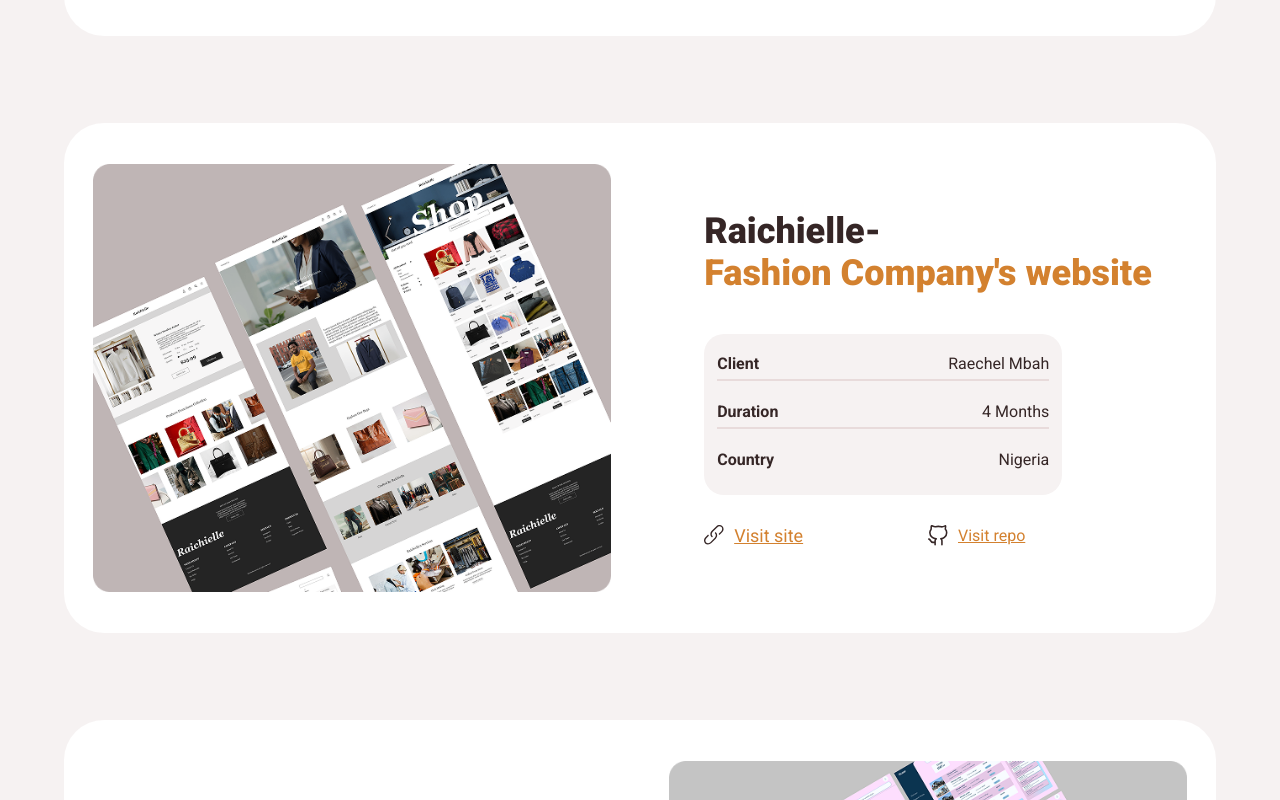
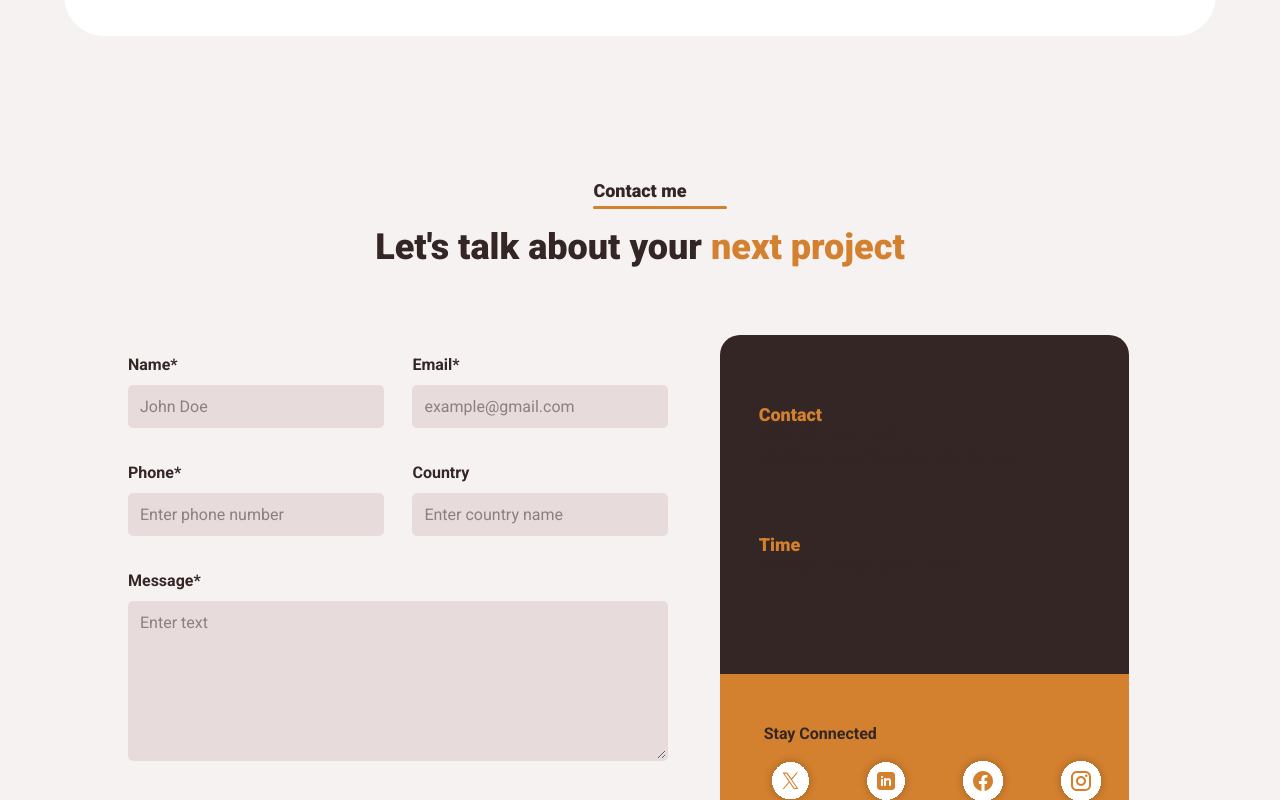
Before and after one commit to Andrewchigaemezu/andrew_portfolio, a React (Vite) app: page /portfolio in a window 1280 px wide. Shown: the part 1840-2640 px from the top of the page. Built offline with nearby package versions, Linux system fonts and the light colour scheme.

Commit message:
fixed project links

```diff
--- a/src/components/portfoliopagecomponents/PortfolioContent.jsx
+++ b/src/components/portfoliopagecomponents/PortfolioContent.jsx
@@ -7,6 +7,7 @@
 import gitsvg from "../../assets/svg/gitsvg.svg";
 import raichielle from "../../assets/img/raichielle.png";
 import codemek from "../../assets/img/codemek.png";
+import { Link } from "react-router-dom";
 
 function PortfolioContent() {
   return (
@@ -46,88 +47,20 @@
               </li>
             </ul>
             <div className={style.project_links_cont}>
-              <a href="#" className={style.project_link}>
+              <Link
+                to="https://raichielle-q9v5.vercel.app/"
+                className={style.project_link}
+              >
                 <img src={urlsvg} alt="url icon" />
                 <P18>Visit site</P18>
-              </a>
-              <a href="#" className={style.project_link}>
+              </Link>
+              <Link
+                to="https://github.com/Andrewchigaemezu/raichielle"
+                className={style.project_link}
+              >
                 <img src={gitsvg} alt="github icon" />
                 <P16>Visit repo </P16>
-              </a>
-            </div>
-          </div>
-        </figure>
-        <figure className={style.portfolio_card}>
-          <div className={style.portfolio_card_text_cont}>
-            <H2B>
-              CodeMek- <br />
-              <span>Flight Booking website</span>
-            </H2B>
-            <ul>
-              <li>
-                <P16B>Client</P16B>
-                <P16>Keneth Alozie</P16>
-              </li>
-              <li>
-                <P16B>Duration</P16B>
-                <P16>5 Months</P16>
-              </li>
-              <li>
-                <P16B>Country</P16B>
-                <P16>Nigeria</P16>
-              </li>
-            </ul>
-            <div className={style.project_links_cont}>
-              <a href="#" className={style.project_link}>
-                <img src={urlsvg} alt="url icon" />
-                <P18>Visit site</P18>
-              </a>
-              <a href="#" className={style.project_link}>
-                <img src={gitsvg} alt="github icon" />
-                <P16>Visit repo </P16>
-              </a>
-            </div>
-          </div>
-          <img
-            src={codemek}
-            alt="codemek company website design image"
-            className={style.portfolio_card_img}
-          />
-        </figure>
-        <figure className={style.portfolio_card}>
-          <img
-            src={raichielle}
-            alt="raichielle company website design image"
-            className={style.portfolio_card_img}
-          />
-          <div className={style.portfolio_card_text_cont}>
-            <H2B>
-              Raichielle- <br />
-              <span>Fashion Company's website</span>
-            </H2B>
-            <ul>
-              <li>
-                <P16B>Client</P16B>
-                <P16>Raechel Mbah</P16>
-              </li>
-              <li>
-                <P16B>Duration</P16B>
-                <P16>4 Months</P16>
-              </li>
-              <li>
-                <P16B>Country</P16B>
-                <P16>Nigeria</P16>
-              </li>
-            </ul>
-            <div className={style.project_links_cont}>
-              <a href="#" className={style.project_link}>
-                <img src={urlsvg} alt="url icon" />
-                <P18>Visit site</P18>
-              </a>
-              <a href="#" className={style.project_link}>
-                <img src={gitsvg} alt="github icon" />
-                <P16>Visit repo </P16>
-              </a>
+              </Link>
             </div>
           </div>
         </figure>
```
